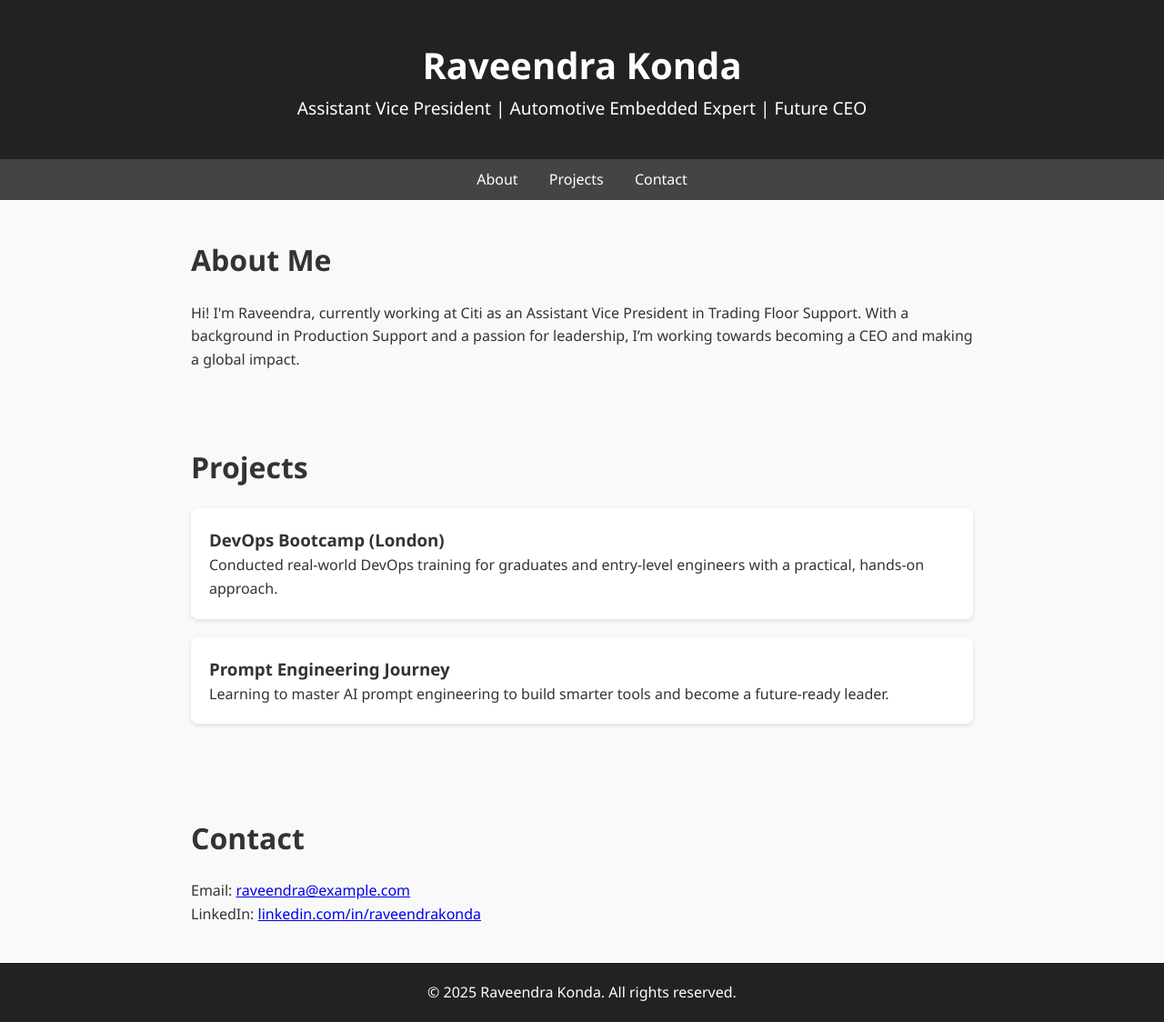
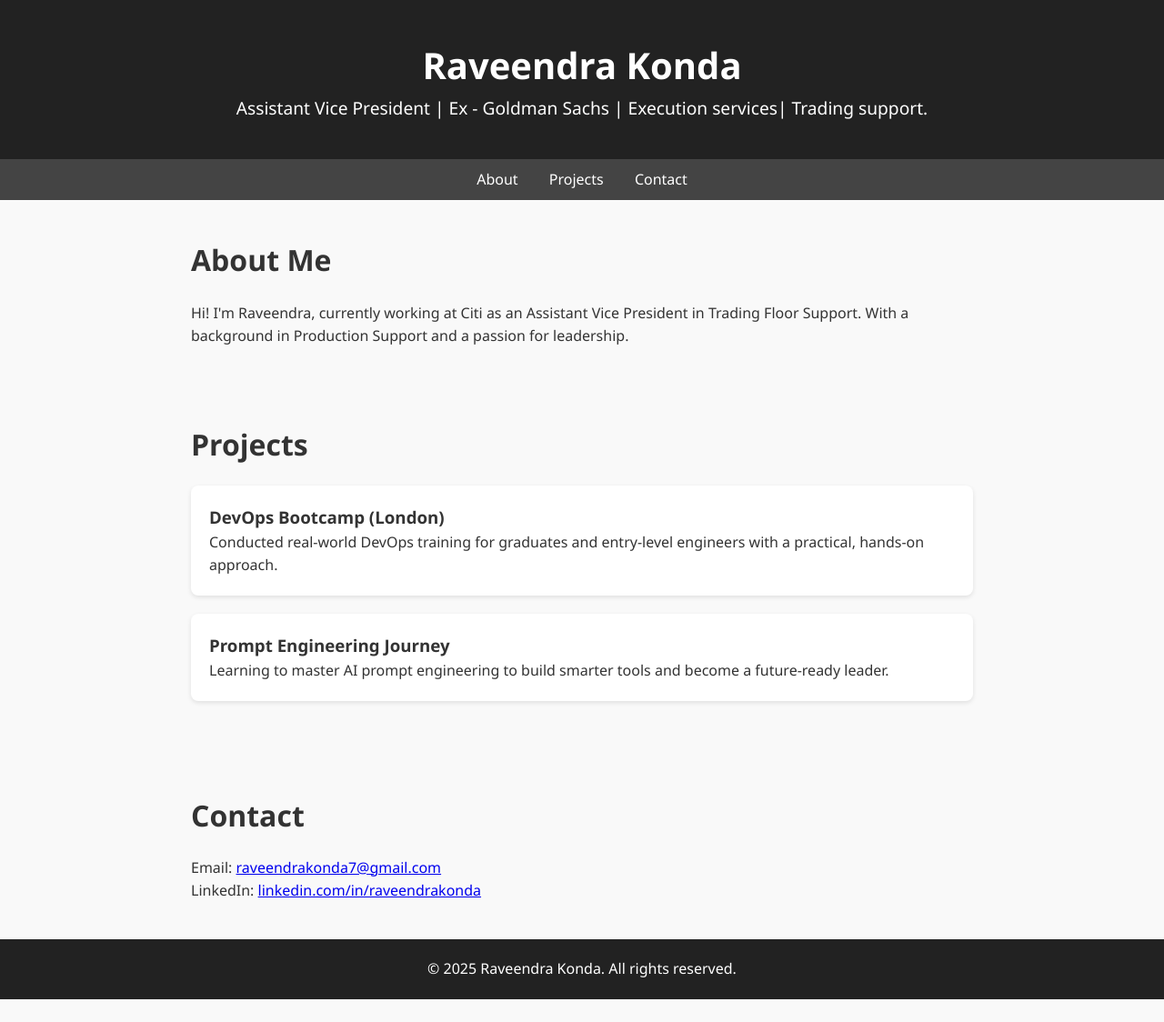
Before and after one commit to raveendrakonda-com/raveendrakonda.com, a plain HTML site: page index.html in a window 1280 px wide. Shown: the whole page at 91% size. After the commit the page ends 1099 px from the top, so only its background shows below. Drawn offline with Linux system fonts and the light colour scheme.

Commit message:
Update index.html

```diff
--- a/index.html
+++ b/index.html
@@ -75,7 +75,7 @@
 
   <header>
     <h1>Raveendra Konda</h1>
-    <p>Assistant Vice President | Automotive Embedded Expert | Future CEO</p>
+    <p>Assistant Vice President | Ex - Goldman Sachs | Execution services| Trading support. </p>
   </header>
 
   <nav>
@@ -87,7 +87,7 @@
   <section id="about">
     <h2>About Me</h2>
     <p>
-      Hi! I'm Raveendra, currently working at Citi as an Assistant Vice President in Trading Floor Support. With a background in Production Support and a passion for leadership, I’m working towards becoming a CEO and making a global impact.
+      Hi! I'm Raveendra, currently working at Citi as an Assistant Vice President in Trading Floor Support. With a background in Production Support and a passion for leadership.
     </p>
   </section>
 
@@ -107,7 +107,7 @@
 
   <section id="contact">
     <h2>Contact</h2>
-    <p>Email: <a href="mailto:raveendra@example.com">raveendra@example.com</a></p>
+    <p>Email: <a href="mailto:raveendrakonda7@gmail.com">raveendrakonda7@gmail.com</a></p>
     <p>LinkedIn: <a href="https://www.linkedin.com/in/raveendrakonda" target="_blank">linkedin.com/in/raveendrakonda</a></p>
   </section>
 
```
